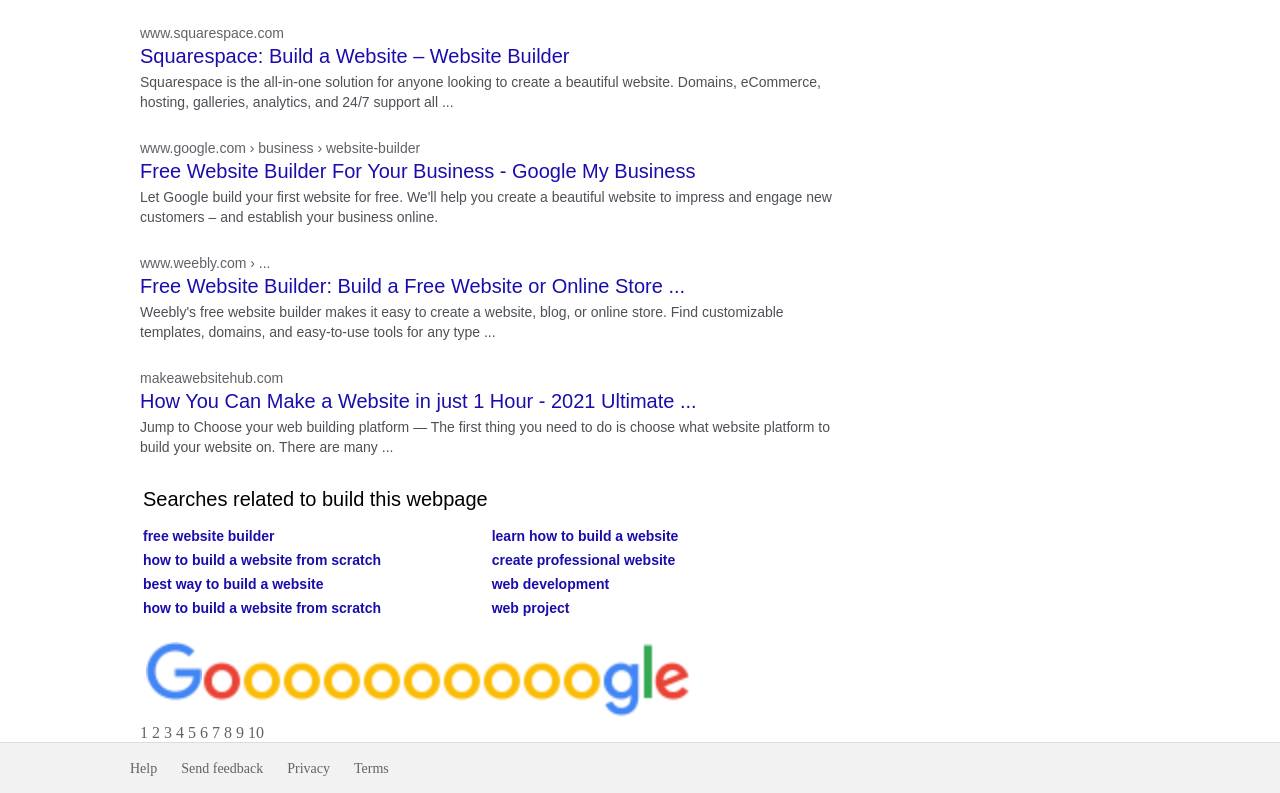
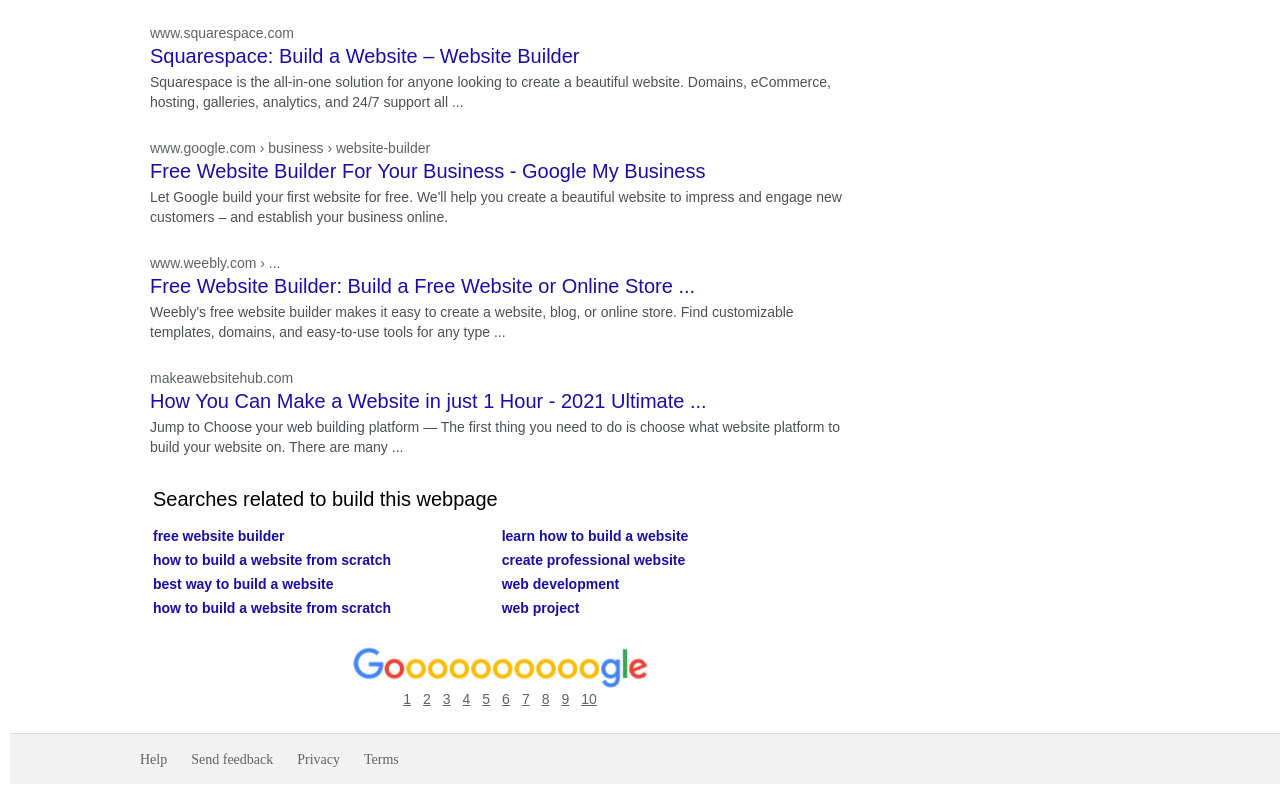
Before and after one commit to JeremyDesouza/google-search-page, a plain HTML site: page index.html in a window 1280 px wide. Shown: the part 1131-1924 px from the top of the page. Drawn offline with Linux system fonts and the light colour scheme.

Commit message:
added styling to pagination

```diff
--- a/main.css
+++ b/main.css
@@ -1,6 +1,6 @@
 
 body {
-    margin:0px;
+    margin: 0 0 0 10px;
 }
 
 .search-form {
@@ -53,10 +53,8 @@ body {
     padding: 0px 13px 0px 13px;
 }
 
-
 .nav {
     position:relative;
-
     height:50px;
     margin-left:150px;
     font-family:arial;
@@ -88,9 +86,7 @@ a {
     overflow:hidden;
 }
 
-
 .options-section li {
-
     display:inline-block;
     padding-right:10px;
     line-height:50px;
@@ -108,13 +104,14 @@ a {
     top:6px;
 }
 
-
 main {
     position:relative;
     margin-top:15px;
     margin-left:140px;
     width:700px;
 }
+
+/* SEARCH RESULTS */
 
 .num-results {
     font-family:arial;
@@ -124,7 +121,6 @@ main {
 
 .snippet {
     margin-bottom:28px;
-
 }
 
 .search-results {
@@ -135,7 +131,6 @@ main {
     font-family:arial;
     font-size:14px;
 }
-
 
 .snippet-title {
     font-family:arial;
@@ -157,12 +152,11 @@ main {
     text-decoration:underline;
 }
 
+/* RELATED QUESTIONS TABLE */
 
 .rel-questions-tbl {
     border-collapse:collapse;
     width:100%;
-
-
 }
 
 .rel-questions-tbl {
@@ -174,9 +168,6 @@ main {
     border: 1px solid rgb(223, 225, 229);
     font-size:16px;
     padding: 9px 0 9px 16px;
-
-
-
 }
 
 .rel-questions-tbl th {
@@ -193,8 +184,10 @@ main {
     font-family:arial;
     font-size:12px;
     font-style: italic;
+}
 
-}
+
+/* RELATED SEARCHES */
 
 .related-searches-tbl {
     font-size:14px;
@@ -216,7 +209,31 @@ main {
     font-weight:700;
 }
 
+/* PAGINATION */
 
+.goog-pagination {
+    margin-top:15px;
+    margin-bottom:25px;
+}
+
+.pg-img {
+    display:block;
+    margin:auto;
+    width:300px;
+}
+
+.pages {
+    text-align:center;
+}
+
+.page {
+    padding:4px;
+    font-family:arial;
+    font-size:14px;
+    text-decoration: underline;
+}
+
+/* FOOTER */
 footer {
     min-width:100vw;
     height:50px;
@@ -230,12 +247,7 @@ footer {
 }
 
 .footer-links li {
-
     display:inline-block;
     padding-left:20px;
     font-size:14px;
-
-
-
-
 }
```
